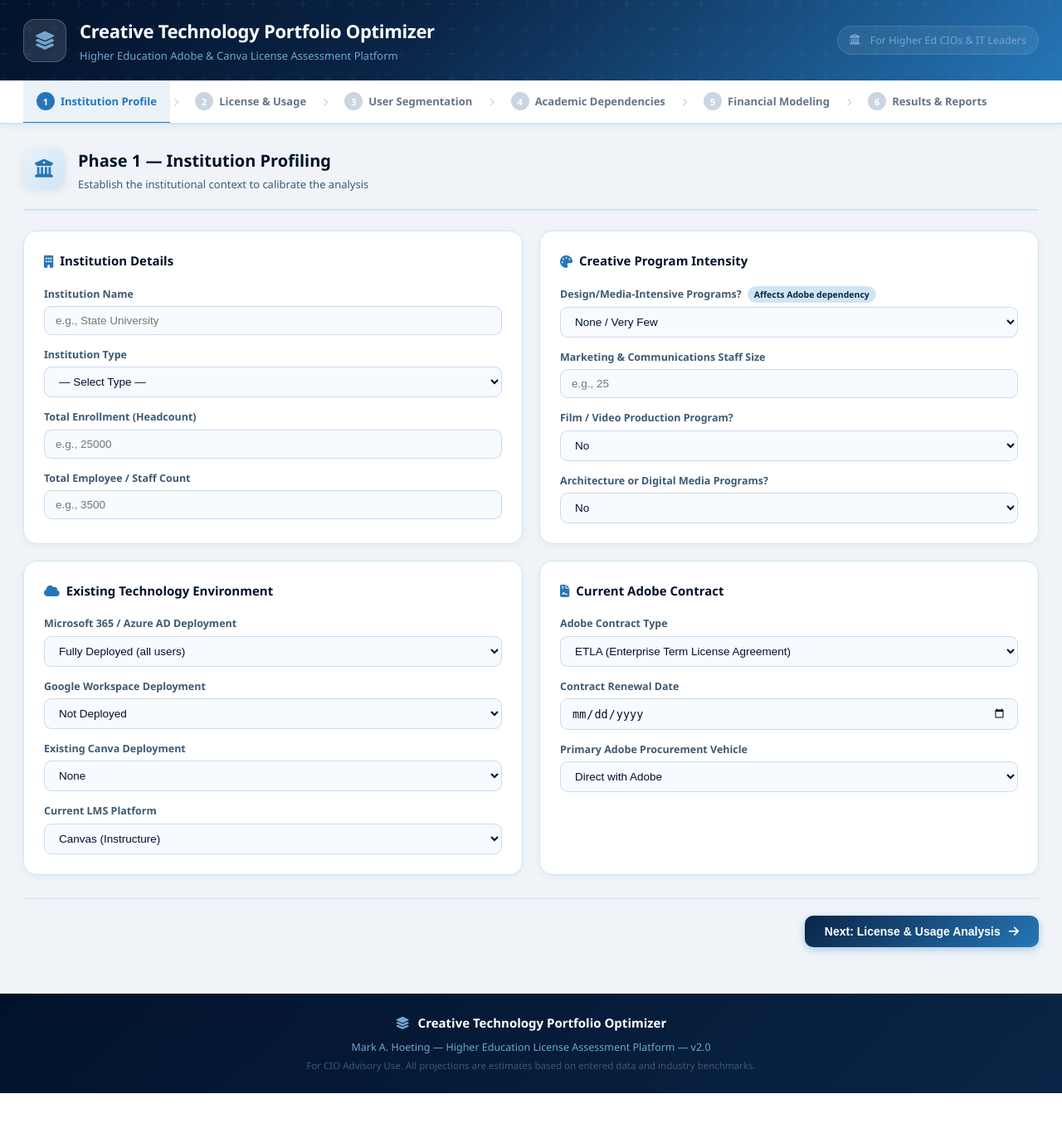
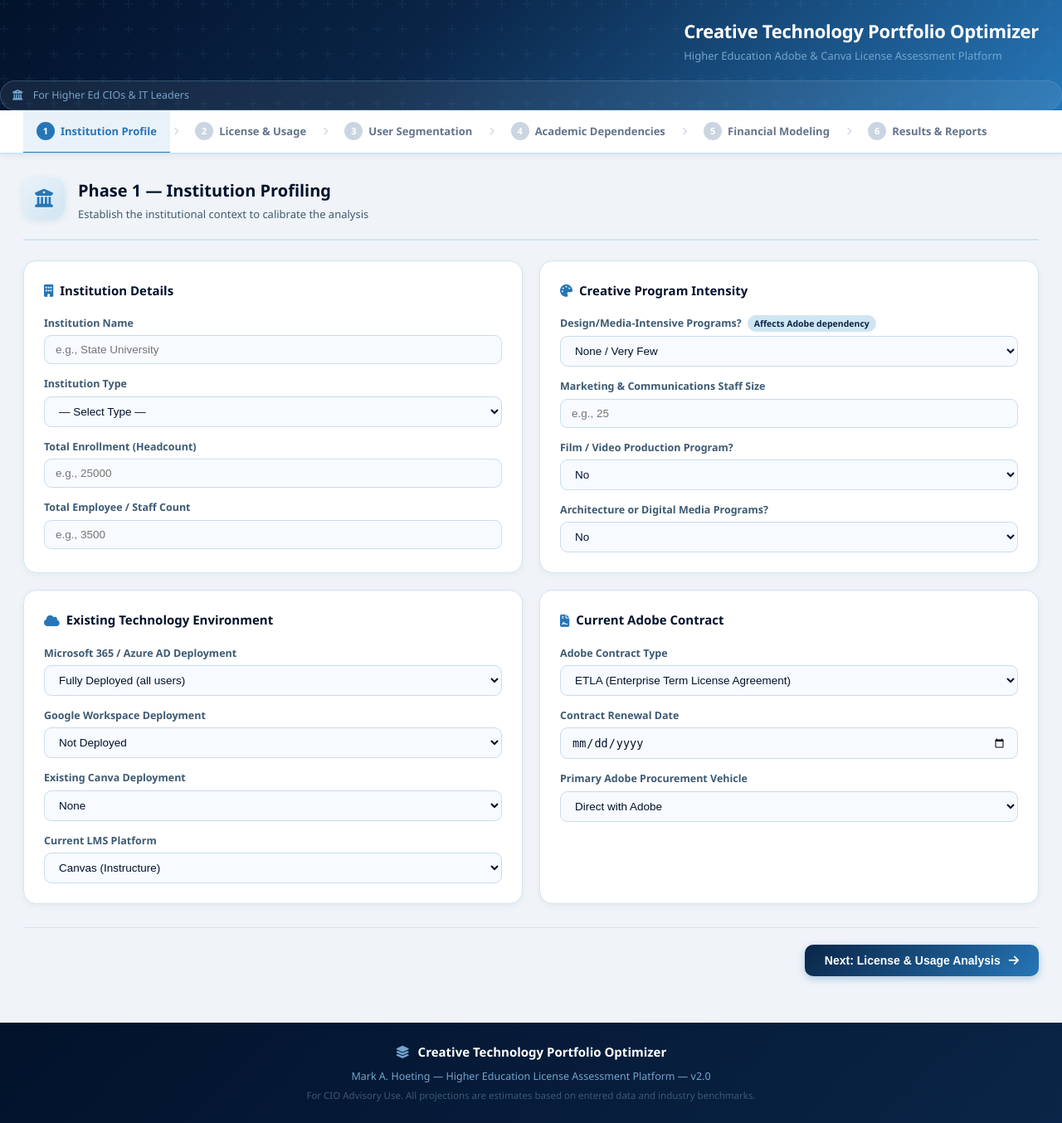
Before and after one commit to markahoeting/CreativeTechOpt, a Flask app: page / in a window 1280 px wide. Shown: the whole page at 83% size. Before the commit the page ends 1318 px from the top, so only its background shows below. Run offline with Flask 3, Linux system fonts and the light colour scheme.

Commit message:
Add files via upload

```diff
--- a/templates/index.html
+++ b/templates/index.html
@@ -18,8 +18,6 @@
   <header class="it-header">
     <div class="header-inner">
       <div class="header-brand">
-        <div class="header-logo-box">
-          <i class="fas fa-layer-group"></i>
       </div>
       <div>
         <div class="header-title">Creative Technology Portfolio Optimizer</div>
```
Lines whose indentation alone changed are shown as unchanged.
